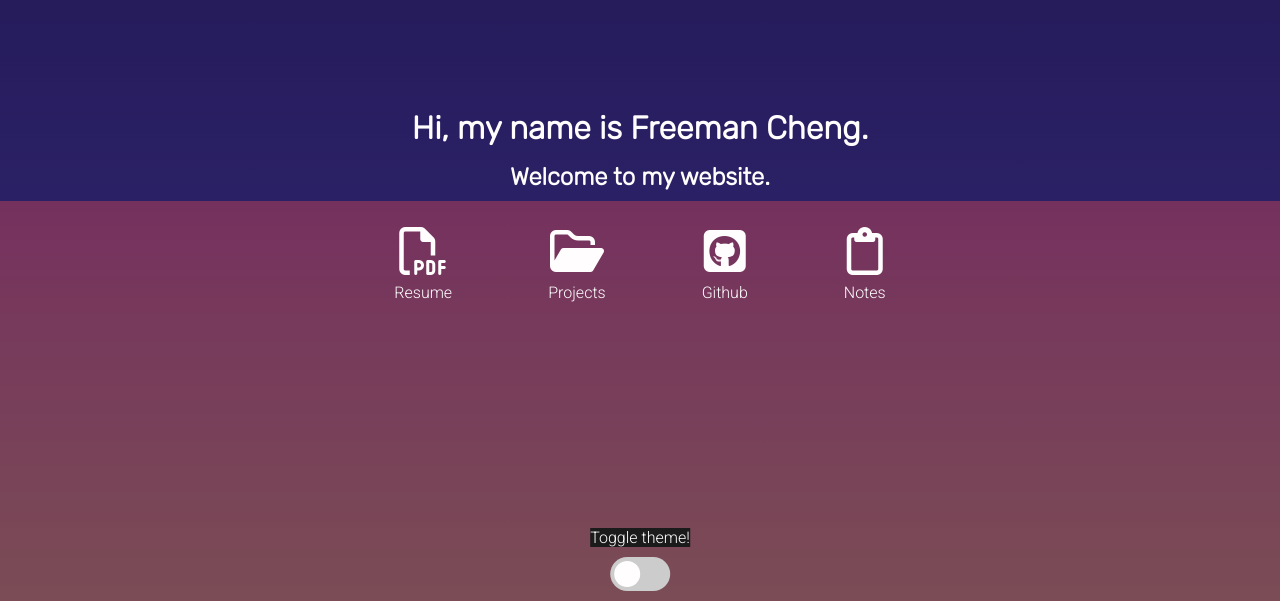
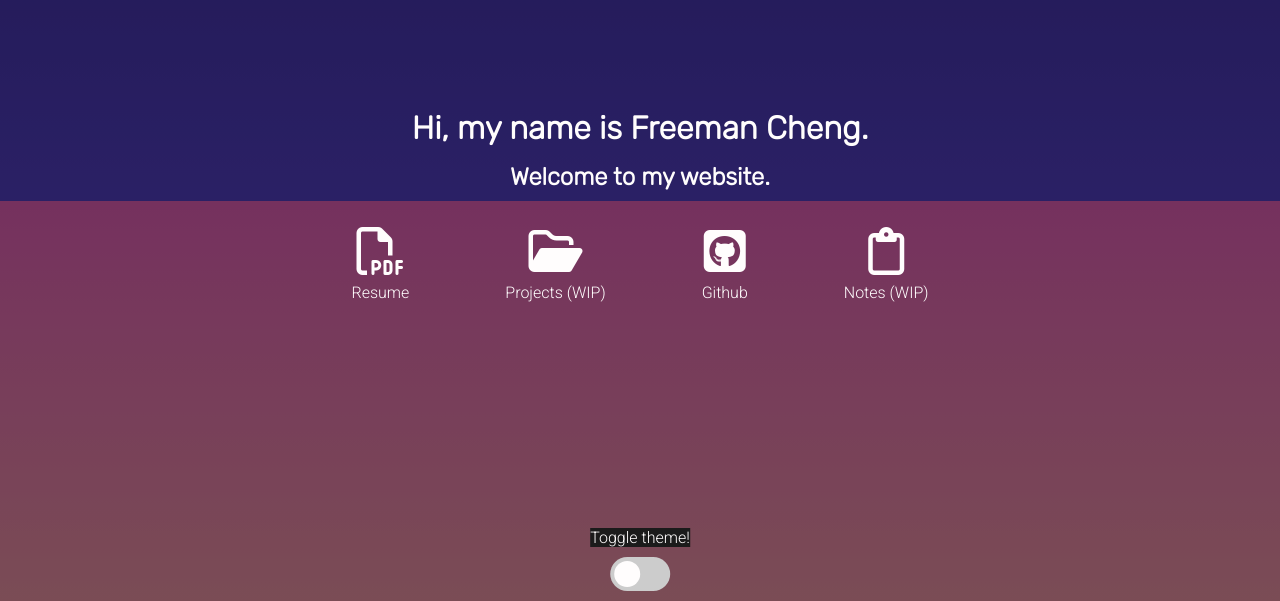
Before and after one commit to peelstnac/personal-website, a website built with webpack: page src/templates/index_light.html in a window 1280 px wide. Shown: the part 199-800 px from the top of the page. Built offline with nearby package versions, Linux system fonts and the light colour scheme; what parallax-js would draw is missing.

Commit message:
refactor: added (WIP) notices

```diff
--- a/src/templates/index_light.html
+++ b/src/templates/index_light.html
@@ -25,7 +25,7 @@
             </h2>
         </div>
         <div class="icons">
-            <a href="/resume" class="icon">
+            <a href="/resume" target="_blank" class="icon">
                 <span>
                     <i class="far fa-file-pdf fa-3x"></i>
                 </span>
@@ -33,12 +33,12 @@
                     Resume
                 </p>
             </a>
-            <a href="/projects" class="icon">
+            <a href="#" class="icon">
                 <span>
                     <i class="far fa-folder-open fa-3x"></i>
                 </span>
                 <p>
-                    Projects
+                    Projects (WIP)
                 </p>
             </a>
             <a href="https://github.com/peelstnac" class="icon">
@@ -49,12 +49,12 @@
                     Github
                 </p>
             </a>
-            <a href="/notes" class="icon">
+            <a href="#" class="icon">
                 <span>
                     <i class="far fa-clipboard fa-3x"></i>
                 </span>
                 <p>
-                    Notes
+                    Notes (WIP)
                 </p>
             </a>
         </div>
```
Also changed, not shown: src/templates/index_dark.html (+5 -5 lines).
